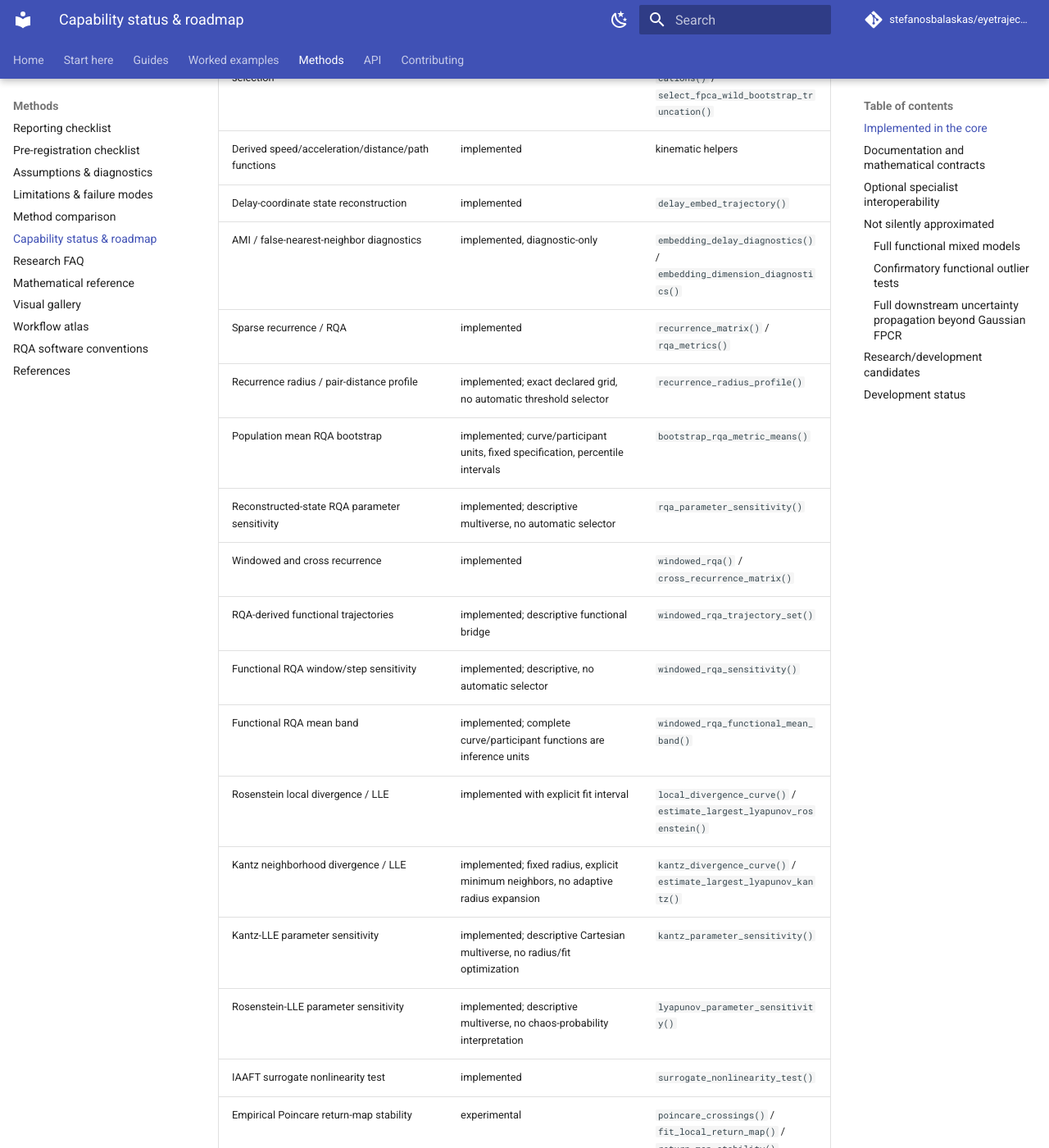
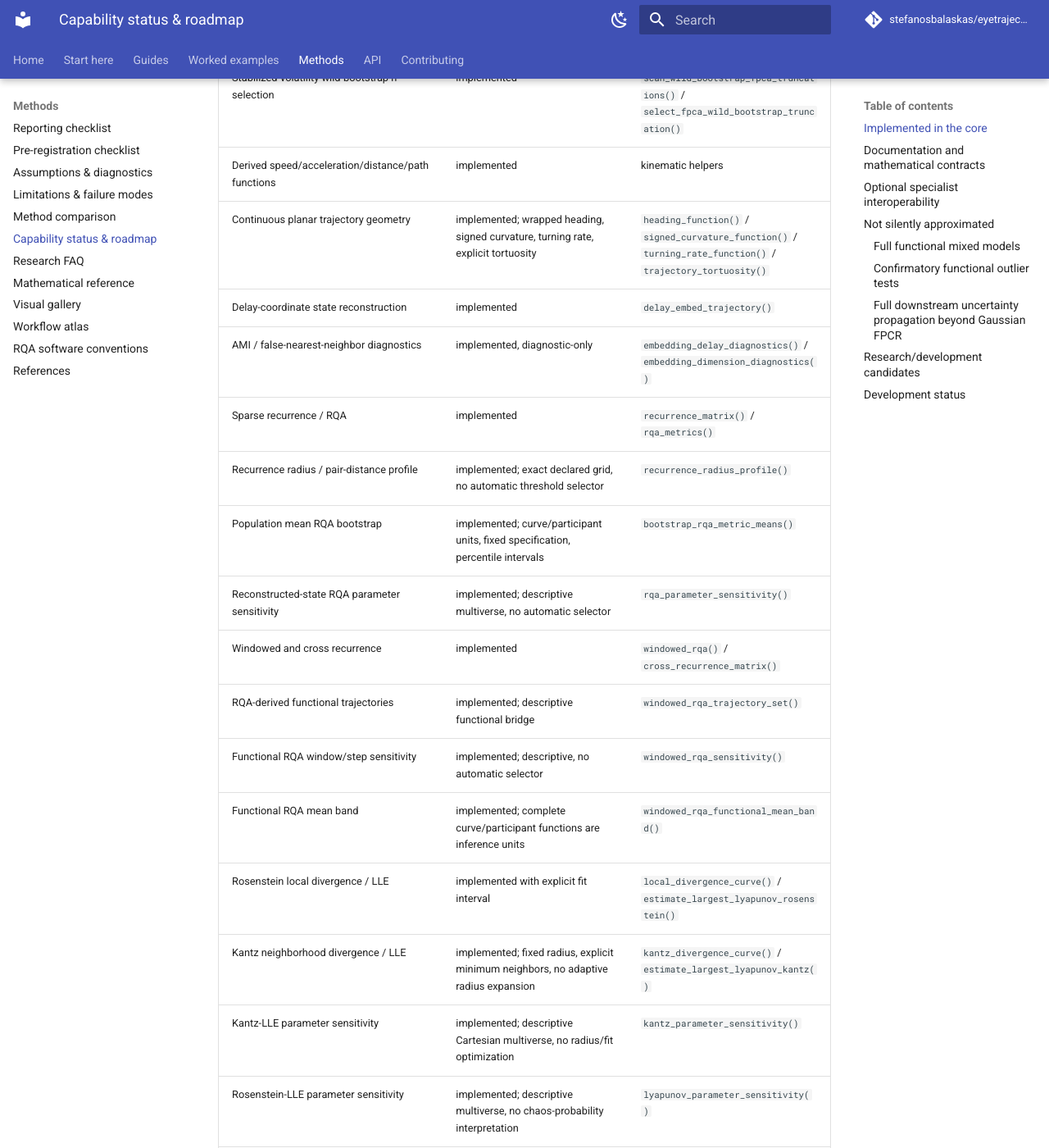
Before and after one commit to stefanosbalaskas/eyetrajectoriespy, an MkDocs documentation site: the page built from docs/methods/status-roadmap.md, in a window 1280 px wide and 1400 px high, scrolled down 2648 px. Shown: the whole window at 82% size. Built offline with MkDocs 1.6.1 and Material for MkDocs 9.7.7, drawn with Linux system fonts in a browser that asks for light colours; comment, search, counter and statistics services are not loaded; some of the changed text lies outside the part shown.

Commit message:
Mark continuous trajectory geometry implemented

```diff
--- a/docs/methods/status-roadmap.md
+++ b/docs/methods/status-roadmap.md
@@ -49,6 +49,7 @@
 | Finite-bootstrap Monte Carlo precision diagnostics | implemented | `fpca_wild_bootstrap_family_test_monte_carlo_diagnostics()` |
 | Stabilized-volatility wild-bootstrap h selection | implemented | `scan_wild_bootstrap_fpca_truncations()` / `select_fpca_wild_bootstrap_truncation()` |
 | Derived speed/acceleration/distance/path functions | implemented | kinematic helpers |
+| Continuous planar trajectory geometry | implemented; wrapped heading, signed curvature, turning rate, explicit tortuosity | `heading_function()` / `signed_curvature_function()` / `turning_rate_function()` / `trajectory_tortuosity()` |
 | Delay-coordinate state reconstruction | implemented | `delay_embed_trajectory()` |
 | AMI / false-nearest-neighbor diagnostics | implemented, diagnostic-only | `embedding_delay_diagnostics()` / `embedding_dimension_diagnostics()` |
 | Sparse recurrence / RQA | implemented | `recurrence_matrix()` / `rqa_metrics()` |
```
Also changed, not shown: other parts of docs/methods/status-roadmap.md (+3 -3 lines).
